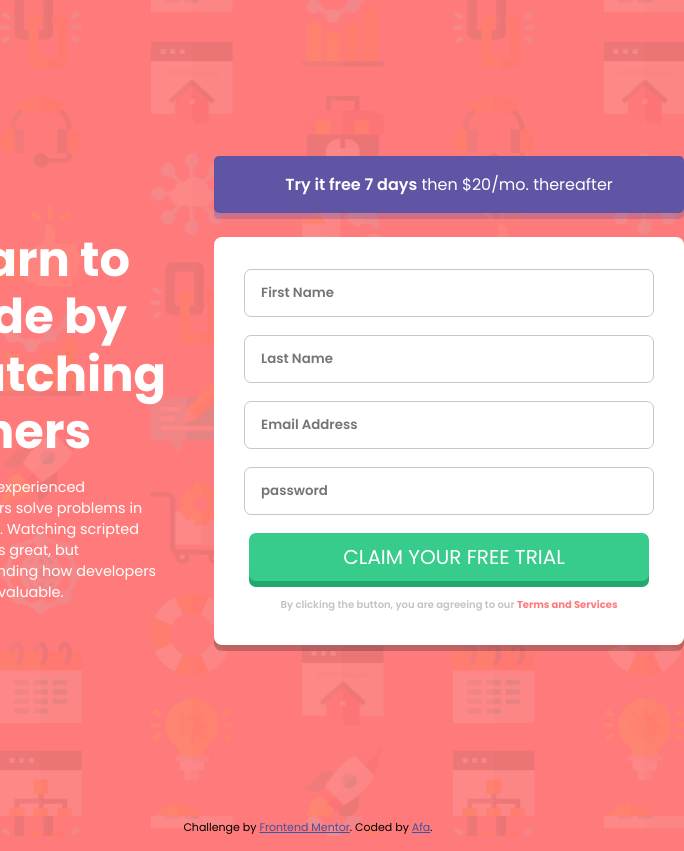
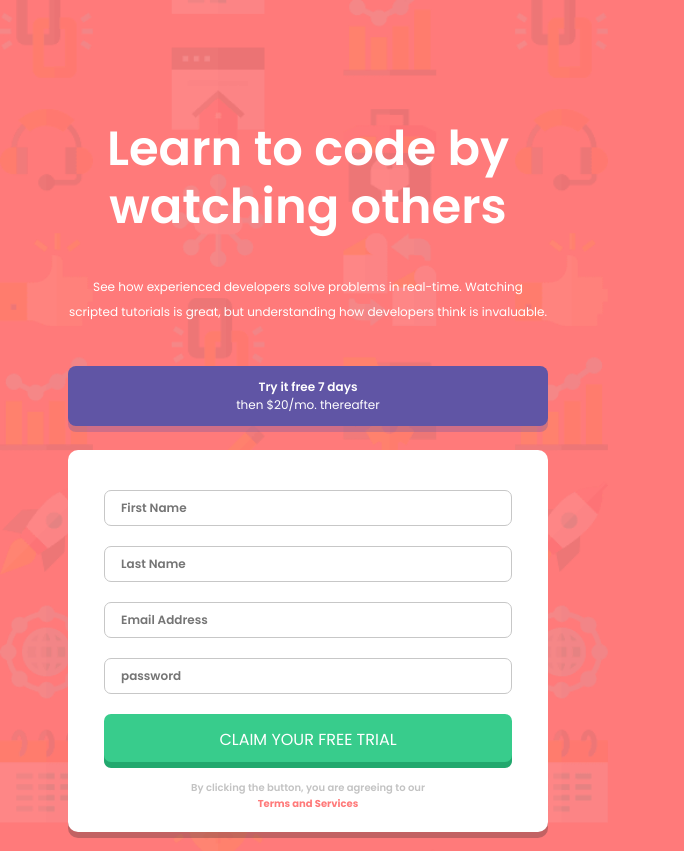
Before and after one commit to afaafa/SignUpForm, a plain HTML site: page index.html in a window 600 px wide. Shown: the top 851 px of the page, 684 px wide, since content can reach past the window. Drawn offline with Linux system fonts and the light colour scheme.

Commit message:
create responsive web

```diff
--- a/style.css
+++ b/style.css
@@ -5,6 +5,7 @@ background-color: hsl(0, 100%, 74%);
     background-size: cover;
     width: 100%;
     height: 100vh;
+    background-repeat: no-repeat;
 }
 
 .wrapper {
@@ -29,7 +30,7 @@ height: 100vh;
 }
 
 .judul_konten p {
-    font-size: 0.9rem;
+    font-size: 1.1em;
 }
 
 .form_konten {
@@ -43,16 +44,18 @@ height: 100vh;
     display: inline-block;
     width: 100%;
     background-color: hsl(248, 32%, 49%);
-    font-size: 16px;
+    font-size: 1em;
     text-decoration: none;
     color: white;
-    border-radius: 5px;
+    border-radius: 8px;
     text-align: center;
-    padding: 1rem 0;
     margin-bottom: 0.5rem;
     font-weight: 400;
     transition: box-shadow 0.25s ease-in-out;
     box-shadow: 0px 6px 0px rgba(96, 85, 165, 0.3);
+    height: 2em;
+    padding-top: 1.6em;
+    padding-bottom: 1em;
 }
 
 .form_konten a.btn-form-konten span{
@@ -70,8 +73,9 @@ height: 100vh;
     justify-content: space-evenly;
     background: white;
     margin: 1rem 0;
-    border-radius: 0.5rem;
+    border-radius: 10px;
     box-shadow: 0px 6px 0px rgba(54, 44, 46, 0.3);
+    padding-top: 2em;
 }
 
 form {
@@ -86,32 +90,26 @@ form input {
     font-weight: 600;
     width: 85%;
     display: block;
-    height: 3rem;
+    height: 4rem;
     margin-top: 1rem;
     padding-left: 1rem;
     border-radius: 7px;
+    font-size: 1em;
 }
 
-.form-field {
-
-    margin-left: 30px;
-    margin-right: 30px;
-    width: 410px;
+form .form-field {
+    box-sizing: border-box;
+    font-family: "Poppins", sans-serif;
+    font-weight: 600;
+    display: contents;
+    height: 3rem;
+    margin-top: 1rem;
+    padding-left: 2.5em;
+    border-radius: 7px;
 }
 
 .form-field input {
-    box-sizing: border-box;
-    font-family: "Poppins", sans-serif;
-    font-weight: 600;
-    width: 100%;
-    display: block;
-    height: 3rem;
-    margin-top: 1rem;
-    margin-left: 0rem;
-    margin-right: 0rem;
-    padding-left: 1rem;
     border: 1px solid #c7c7c7;
-    border-radius: 7px;
 }
 
  .form-field:focus {
@@ -150,8 +148,10 @@ form a {
     font-style: italic;
     display: block;
     text-align: right;
-    padding-top: 2px;
+    padding-top: 0.5em;
     font-size: 10px;
+    align-self: flex-end;
+    padding-right: 4.5em;
 }
 
 
@@ -161,12 +161,13 @@ form a {
     text-transform: uppercase;
     font-size: 20px;
     cursor: pointer;
-    font-weight: lighter;
+    font-weight: 400;
     border: none;
     border-radius: 7px;
     transition: all 0.25s ease-in-out;
     box-shadow: 0px 6px 0px rgb(34, 168, 110);
     margin-bottom: 1rem;
+    height: 3em;
   }
 
   .btn-submit:hover,
@@ -188,3 +189,118 @@ form a {
     text-decoration: none;
 
 }
+
+/**/
+/*for phones*/
+@media only screen and (max-width: 600px) {
+    .wrapper {
+        display: block;
+        justify-content: center;
+        align-items: center;
+        text-align: center;
+    }
+
+    .judul_konten {
+        padding-right: 0;
+    }
+
+    .judul_konten h1 {
+        font-size: 1.7em;
+        margin-top: 2.5em;
+        margin-bottom: 0.8em;
+        font-weight: 600;
+    }
+
+    .judul_konten p {
+        line-height: 25px;
+        padding-bottom: 2.5em;
+        font-size: 12px;
+    }
+
+
+    .form_konten a.btn-form-konten {
+        display: grid;
+        font-size: 12px;
+        padding-bottom: 2em;
+        padding-top: 1em;
+    }
+
+    .form-field {
+        width: 285px;
+    }
+
+    .form-field input{
+        height: 3em;
+    }
+
+    form, input {
+        font-size: 12px;
+    }
+
+    .form-field.error input {
+        background-size: 1rem;
+    }
+
+    .form-field small {
+        font-size: 8px;
+    }
+
+    .btn-submit {
+        font-weight: 400;
+        font-size: 16px;
+        padding: 13px 0;
+    }
+
+    .agree-term {
+        display: contents;
+    }
+
+    .agree-term a {
+        padding-bottom: 20px;
+    }
+
+    .attribution {
+        font-size: 9px;
+        padding-top: 50px;
+        padding-bottom: 15px;
+    }
+
+    /*for phones*/
+    @media only screen and (max-width: 450px) {
+        .form-field small {
+            padding-right: 3.7em;
+        }
+    }
+
+    /*for phones*/
+    @media only screen and (max-width: 375px) {
+        .form-field small {
+            padding-right: 3em;
+        }
+    }
+
+}
+
+
+/*for tablets*/
+@media only screen and (min-width: 600px) and (max-width: 768px) {
+    .wrapper {
+        display: block;
+        justify-content: center;
+        align-items: center;
+        text-align: center;
+    }
+
+    .judul_konten {
+        padding-right: 0;
+    }
+
+    .judul_konten h1 {
+        font-size: 3em;
+        font-weight: 600;
+    }
+
+    .btn-submit {
+        font-weight: 400;
+    }
+}
```
Also changed, not shown: index.html (+1 -1 lines). Lines whose indentation alone changed are shown as unchanged.
